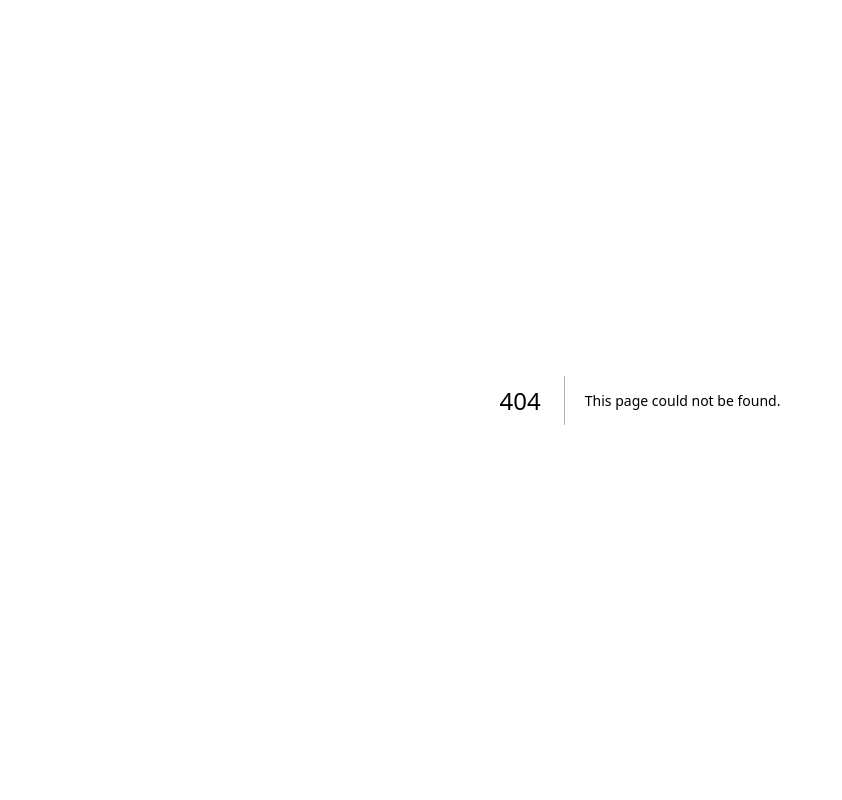
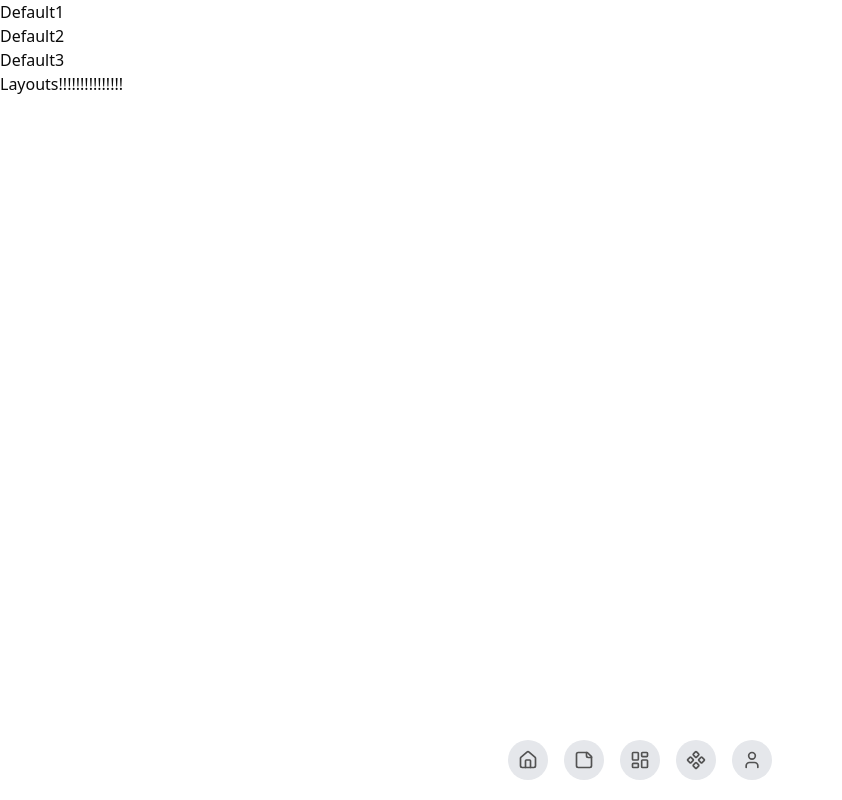
Before and after one commit to Hansungsil/ribo-mini-front, a Next.js app: page /layouts/1 in a window 1280 px wide. Before the commit this address had no page. Shown: the whole page, without its empty margins (0-842 px from the left). Built offline with nearby package versions, Linux system fonts and the light colour scheme.

Commit message:
feat: [6] layouts layout, slug page 추가

```diff
--- /dev/null
+++ b/src/app/(routes)/layouts/[slug]/page.tsx
@@ -0,0 +1,7 @@
+import LayoutsContainer from "@/containers/layouts";
+
+const LayoutsSlugPage = () => {
+  return <LayoutsContainer />;
+};
+
+export default LayoutsSlugPage;
--- /dev/null
+++ b/src/app/(routes)/layouts/layout.tsx
@@ -0,0 +1,10 @@
+import NavLayouts from "@/components/nav/NavLayouts";
+
+const LayoutsLayout = ({ children }: { children: React.ReactNode }) => {
+  return <>
+    <NavLayouts />
+    {children}
+  </>;
+};
+
+export default LayoutsLayout;
```
